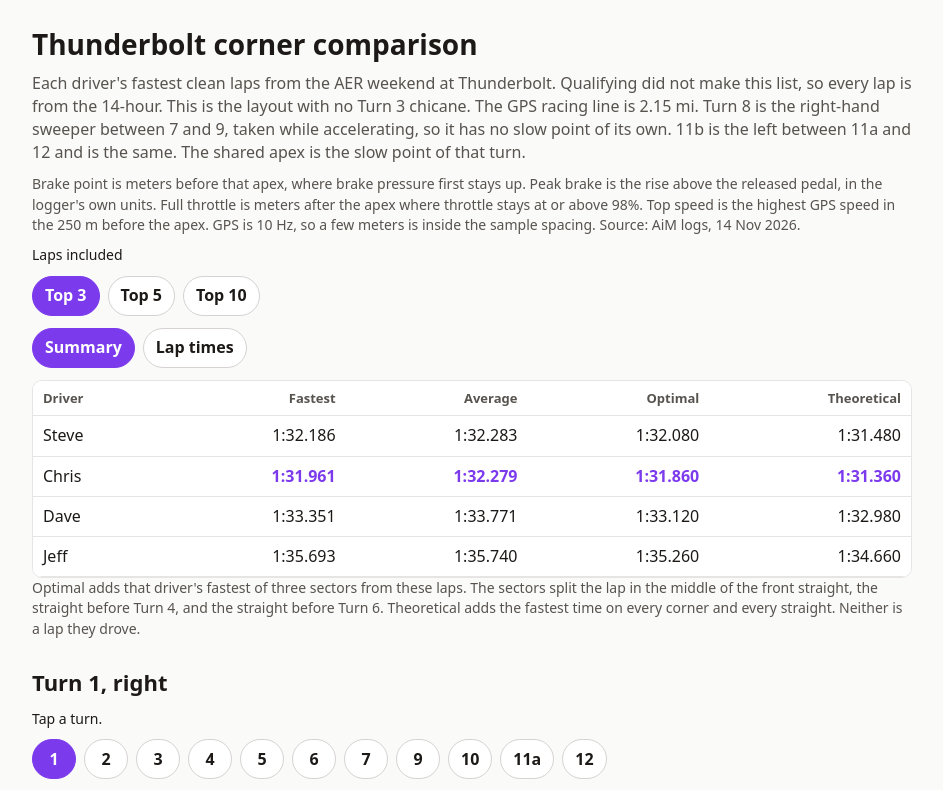
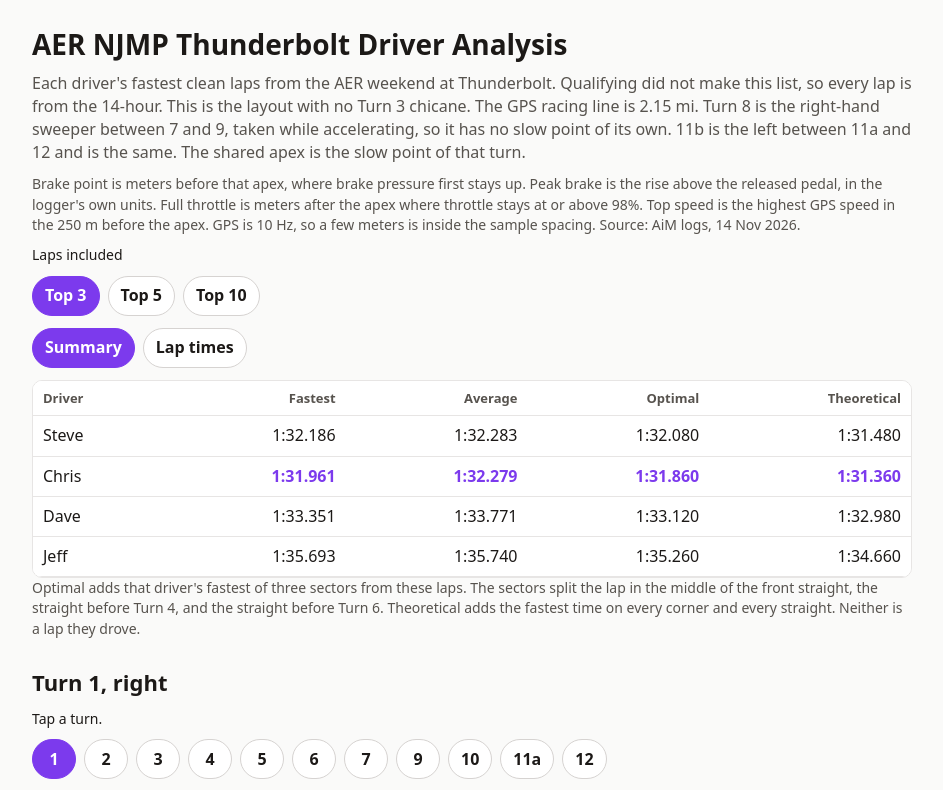
Before and after one commit to crbraun/xrk-race-analysis, a plain HTML site: page docs/index.html in a window 1280 px wide. Shown: the top 790 px of the page, without its empty margins (168-1111 px from the left). Drawn offline with Linux system fonts and the light colour scheme.

Commit message:
Rename the corner page to AER NJMP Thunderbolt Driver Analysis.
Co-authored-by: Cursor <cursoragent@cursor.com>

```diff
--- a/docs/index.html
+++ b/docs/index.html
@@ -3,7 +3,7 @@
 <head>
 <meta charset="utf-8">
 <meta name="viewport" content="width=device-width, initial-scale=1">
-<title>Thunderbolt corner comparison</title>
+<title>AER NJMP Thunderbolt Driver Analysis</title>
 <style>
   :root { color-scheme: light; --ink: #1c1917; --muted: #57534e; --line: #e7e5e4; --purple: #7c3aed; --bg: #fafaf9; }
   * { box-sizing: border-box; }
@@ -30,7 +30,7 @@
 </head>
 <body>
 <main>
-  <h1>Thunderbolt corner comparison</h1>
+  <h1>AER NJMP Thunderbolt Driver Analysis</h1>
   <p class="muted">Each driver's fastest clean laps from the AER weekend at Thunderbolt. Qualifying did not make this list, so every lap is from the 14-hour. This is the layout with no Turn 3 chicane. The GPS racing line is 2.15 mi. Turn 8 is the right-hand sweeper between 7 and 9, taken while accelerating, so it has no slow point of its own. 11b is the left between 11a and 12 and is the same. The shared apex is the slow point of that turn.</p>
   <p class="muted small">Brake point is meters before that apex, where brake pressure first stays up. Peak brake is the rise above the released pedal, in the logger's own units. Full throttle is meters after the apex where throttle stays at or above 98%. Top speed is the highest GPS speed in the 250 m before the apex. GPS is 10 Hz, so a few meters is inside the sample spacing. Source: AiM logs, 14 Nov 2026.</p>
   <p class="small">Laps included</p>
```
